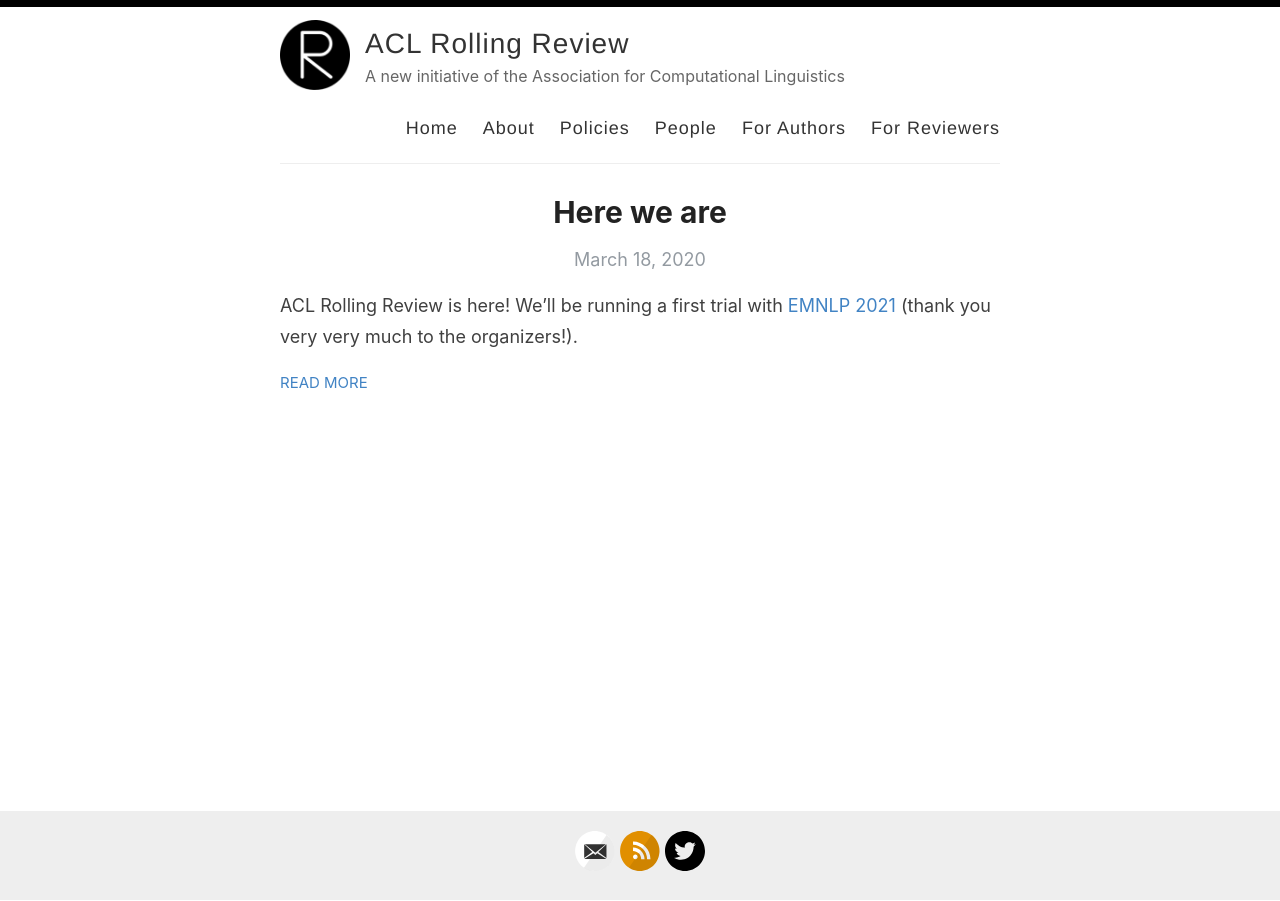
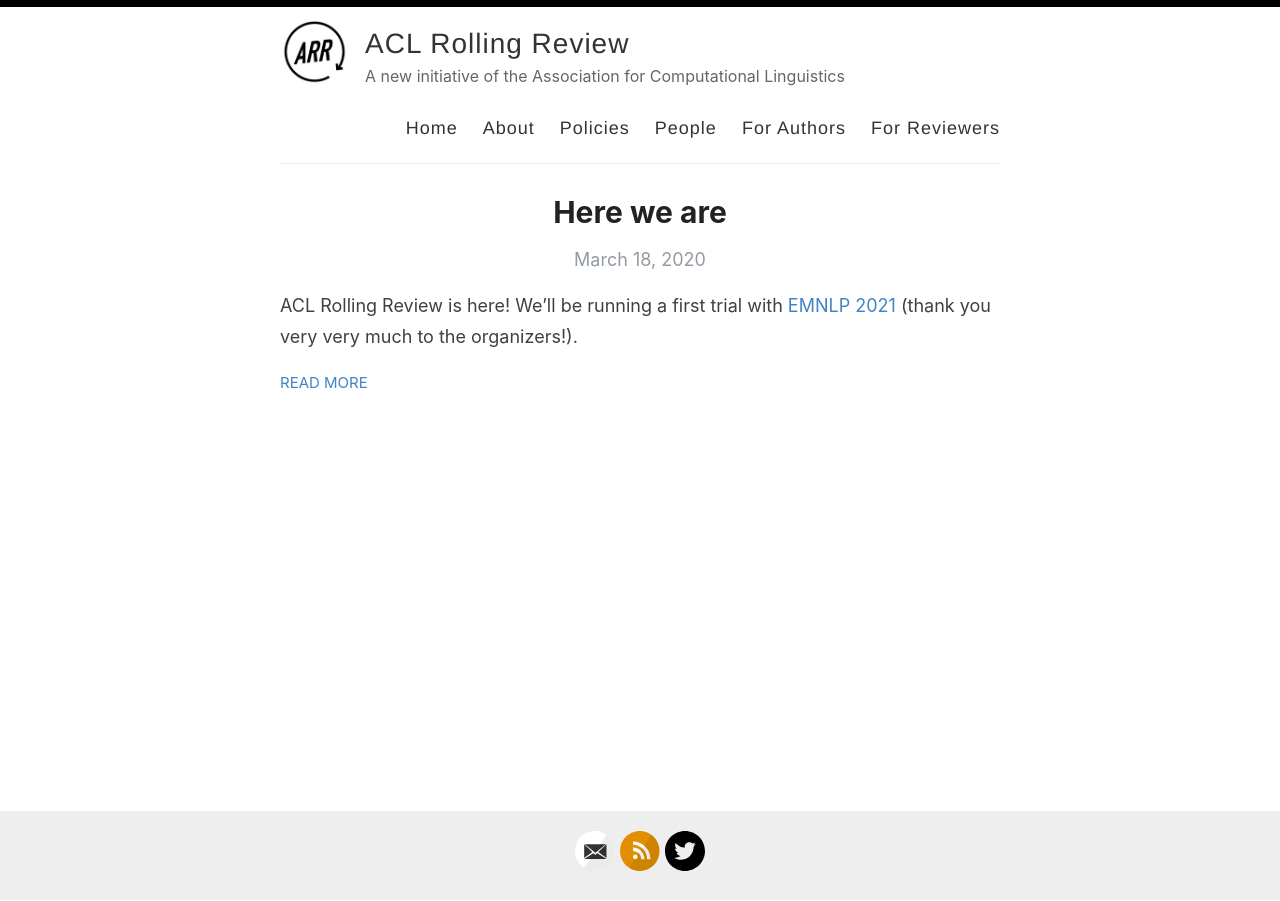
Before and after one commit to amitmerchant1990/reverie, a Jekyll site: the page built from index.html, in a window 1280 px wide. Built offline with Jekyll 4.4.1, drawn with Linux system fonts in a browser that asks for light colours; the list of posts is cut into pages by our own code.

Commit message:
Update _config.yml

```diff
--- a/_config.yml
+++ b/_config.yml
@@ -12,7 +12,7 @@ name: ACL Rolling Review
 description: A new initiative of the Association for Computational Linguistics
 
 # URL of your avatar or profile pic (you could use your GitHub profile pic)
-avatar: /images/reverie.png
+avatar: /images/ARR.png
 
 #
 # Flags below are optional
```
